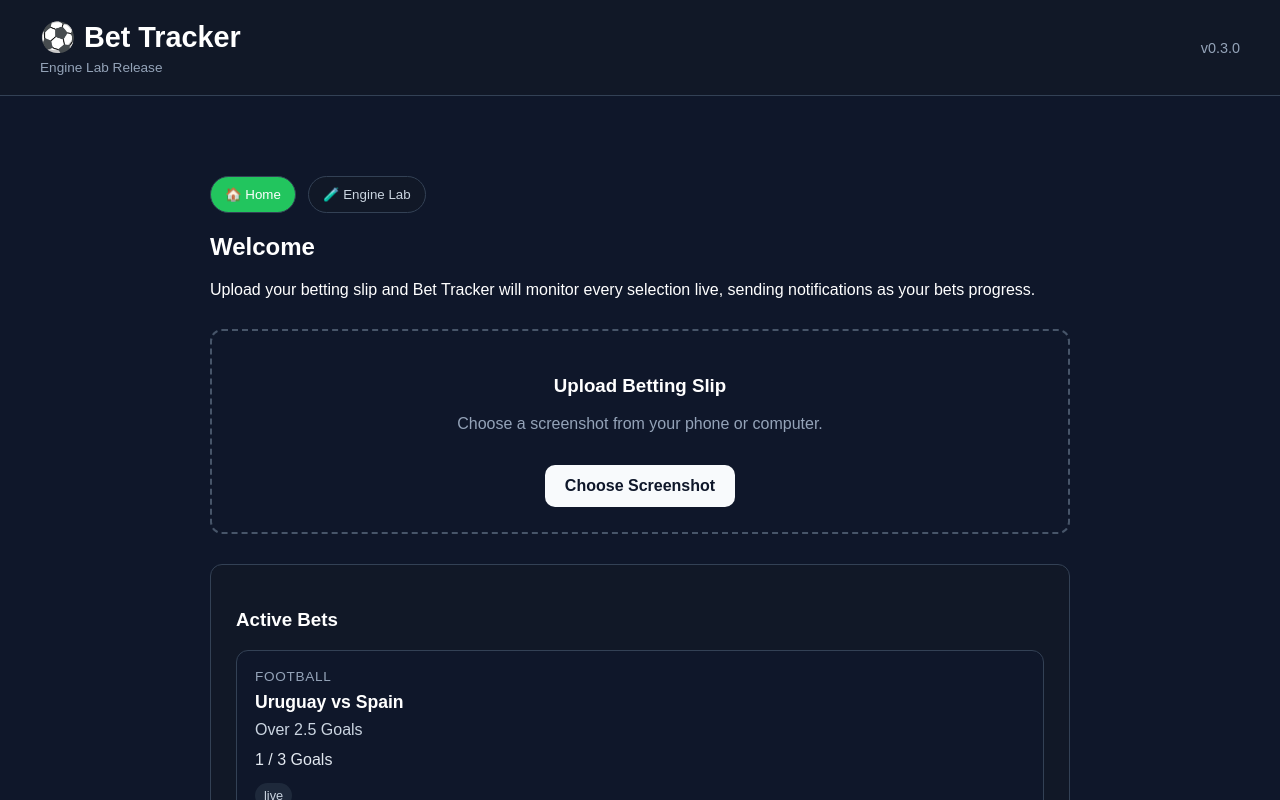
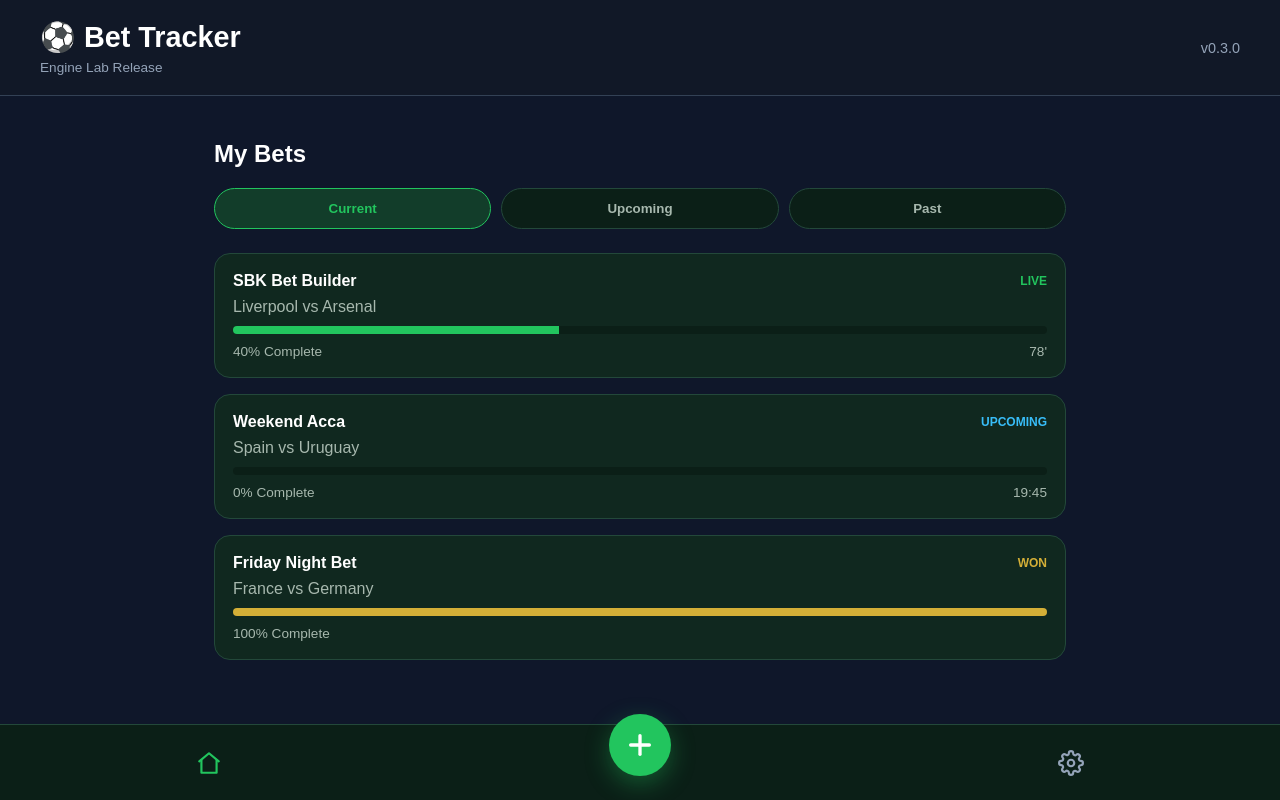
Before and after one commit to dcast-gif/Bet-Tracker, a Next.js app in the folder frontend/: page / in a window 1280 px wide. Shown: the top 800 px of the page. Built offline with nearby package versions, Linux system fonts and the light colour scheme.

Commit message:
Update page.tsx

```diff
--- a/frontend/src/app/page.tsx
+++ b/frontend/src/app/page.tsx
@@ -2,13 +2,19 @@
 
 import { useState } from "react";
 import Header from "../components/Header";
+import BottomNavigation from "../components/navigation/BottomNavigation";
+import BetTabs from "../components/bets/BetTabs";
+import BetList from "../components/bets/BetList";
 import UploadBox from "../components/UploadBox";
-import ActiveBets from "../components/ActiveBets";
-import AppMenu from "../components/AppMenu";
 import DeveloperPage from "../components/DeveloperPage";
 
+type View = "home" | "upload" | "engine";
+
 export default function Home() {
-  const [currentView, setCurrentView] = useState("home");
+  const [view, setView] = useState<View>("home");
+  const [tab, setTab] = useState<
+    "current" | "upcoming" | "past"
+  >("current");
 
   return (
     <>
@@ -17,32 +23,35 @@ export default function Home() {
       <main
         style={{
           maxWidth: "900px",
-          margin: "40px auto",
-          padding: "20px",
+          margin: "0 auto",
+          padding: "24px",
+          paddingBottom: "110px",
         }}
       >
-        <AppMenu
-          currentView={currentView}
-          onChangeView={setCurrentView}
-        />
+        {view === "home" && (
+          <>
+            <h2>My Bets</h2>
 
-        {currentView === "home" && (
-          <>
-            <h2>Welcome</h2>
+            <BetTabs
+              active={tab}
+              onChange={setTab}
+            />
 
-            <p>
-              Upload your betting slip and Bet Tracker will monitor every
-              selection live, sending notifications as your bets progress.
-            </p>
-
-            <UploadBox />
-
-            <ActiveBets />
+            <BetList />
           </>
         )}
 
-        {currentView === "engine-lab" && <DeveloperPage />}
+        {view === "upload" && <UploadBox />}
+
+        {view === "engine" && <DeveloperPage />}
       </main>
+
+      <BottomNavigation
+        active="home"
+        onHome={() => setView("home")}
+        onAdd={() => setView("upload")}
+        onSettings={() => setView("engine")}
+      />
     </>
   );
 }
```
